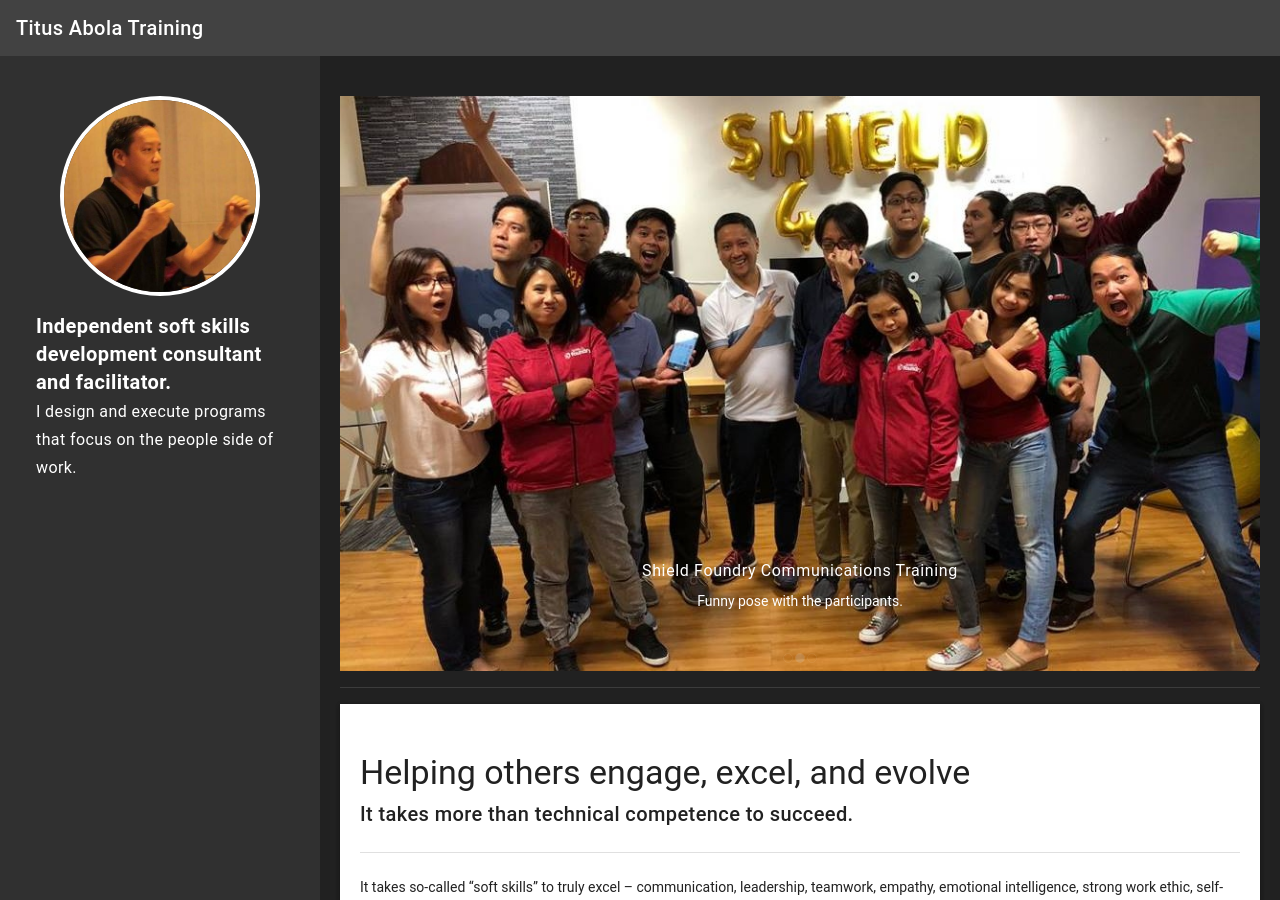
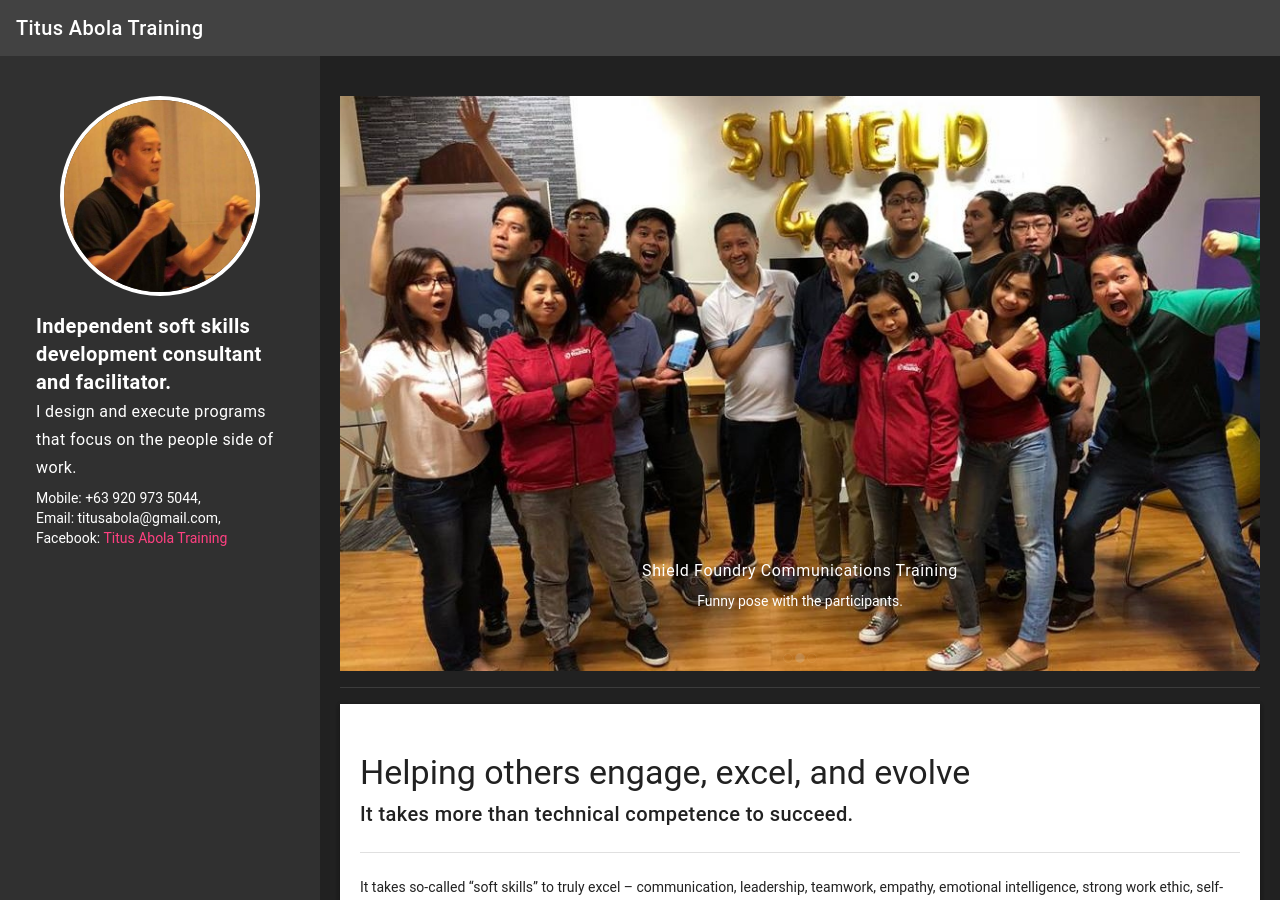
Before and after one commit to titusabolatraining/titusabolatraining.github.io, a Jekyll site: the page built from index.html, in a window 1280 px wide and 900 px high. Built offline with Jekyll 4.4.1, drawn with Linux system fonts in a browser that asks for light colours.

Commit message:
Added contact info

```diff
--- a/_includes/_jumbotron.html
+++ b/_includes/_jumbotron.html
@@ -43,7 +43,7 @@
 
 <hr class="my-3 border-white-divider">
 
-<div class="jumbotron jumbotron-fluid">
+<div class="jumbotron jumbotron-fluid mt-3">
   <div class="container">
     <h1 class="display-4">Helping others engage, excel, and evolve</h1>
     <p class="lead">It takes more than technical competence to succeed.</p>
--- a/_includes/_profile.html
+++ b/_includes/_profile.html
@@ -1,7 +1,8 @@
-<div class="card bg-transparent shadow-none border-0 profile">
+<div class="card bg-transparent shadow-none border-0 profile text-white">
   <img src="/assets/img/titus-abola-speaking.jpg" class="card-img-top rounded-circle border border-white" alt="...">
   <div class="card-body">
-    <p class="card-text font-weight-bold text-white h4">Independent soft skills development consultant and
+    <p class="card-text font-weight-bold h4">Independent soft skills development consultant and
       facilitator. <br><small>I design and execute programs that focus on the people side of work.</small></p>
+    <p class="card-text">Mobile: +63 920 973 5044, <br>Email: titusabola@gmail.com, <br>Facebook: <a href="https://www.facebook.com/pg/Titus.Abola.Training/">Titus Abola Training</a></p>
   </div>
 </div>
--- a/_layouts/default.html
+++ b/_layouts/default.html
@@ -16,8 +16,7 @@
       </div>
       <div class="col-md-9 ml-sm-auto bg-dark-2 main">
         {% include _jumbotron.html %}
-        <hr class="my-3 border-white-divider">
-        <div class="content text-white">
+        <div class="content text-white mt-3">
           {{ content }}
         </div>
       </div>
--- a/src/_layouts/default.html
+++ b/src/_layouts/default.html
@@ -16,8 +16,7 @@
       </div>
       <div class="col-md-9 ml-sm-auto bg-dark-2 main">
         {% include _jumbotron.html %}
-        <hr class="my-3 border-white-divider">
-        <div class="content text-white">
+        <div class="content text-white mt-3">
           {{ content }}
         </div>
       </div>
```
